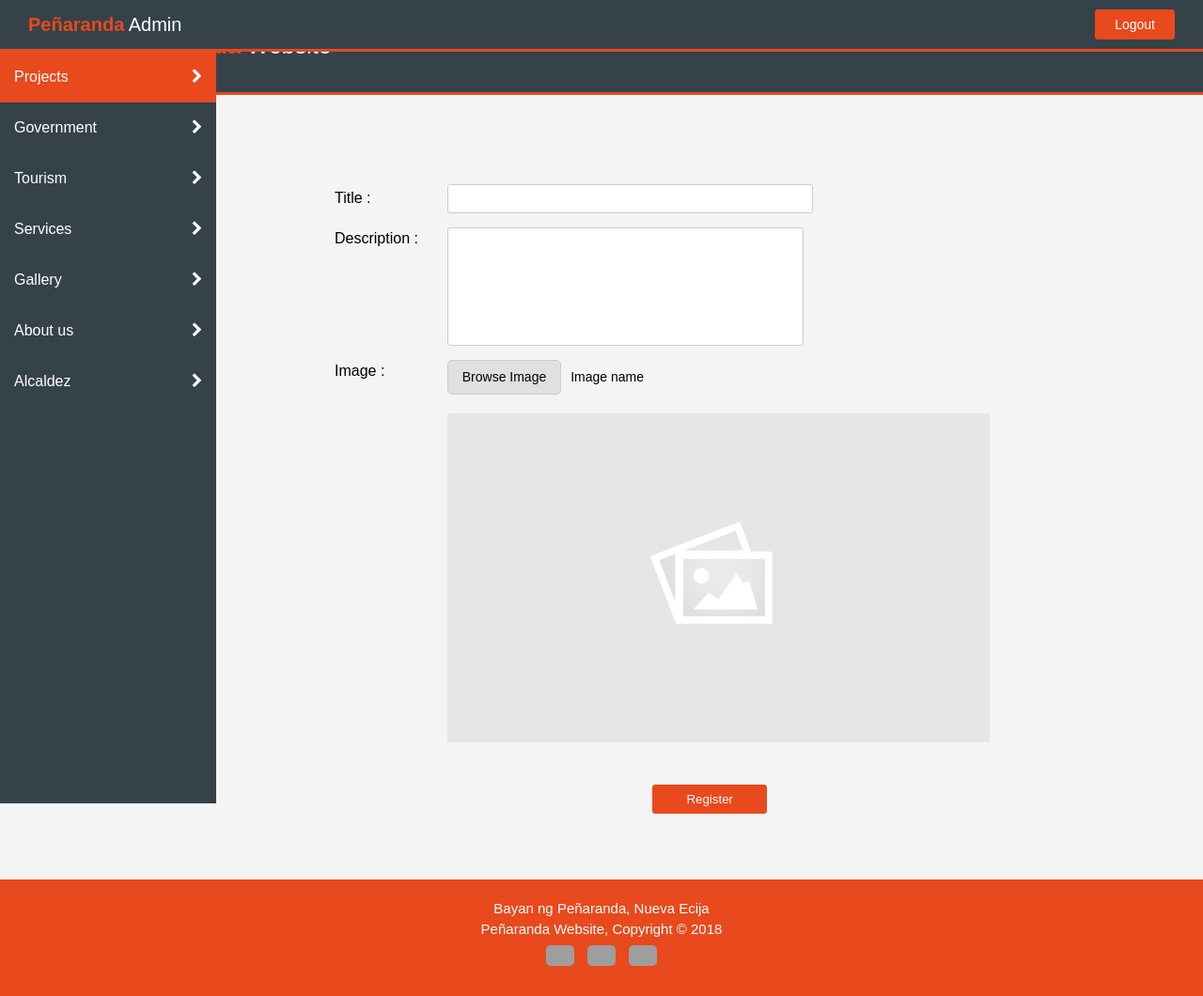
After one commit to obamenandro/Pe-aranda, a CakePHP app: the page made by app/View/Pages/admin_projects.ctp in a window 1280 px wide. The commit adds this page. Shown: the whole page at 94% size. Run offline with PHP 8.4 and a stand-in for CakePHP, Linux system fonts and the light colour scheme; the template is opened without the code that fills it, so the values that code supplies are empty; some libraries are stand-ins or nearby versions; grey boxes are pictures that could not be loaded.

Commit message:
add projects

```diff
--- a/app/Config/routes.php
+++ b/app/Config/routes.php
@@ -29,6 +29,7 @@
 	Router::connect('/about-us', array('controller' => 'pages', 'action' => 'display', 'about-us'));
 	Router::connect('/alcaldez', array('controller' => 'pages', 'action' => 'display', 'alcaldez'));
 	Router::connect('/admin/login', array('controller' => 'pages', 'action' => 'display', 'admin_login'));
+	Router::connect('/admin/projects', array('controller' => 'pages', 'action' => 'display', 'admin_projects'));
 /**
  * ...and connect the rest of 'Pages' controller's URLs.
  */
--- a/app/Controller/PagesController.php
+++ b/app/Controller/PagesController.php
@@ -93,4 +93,8 @@ class PagesController extends AppController {
 	public function admin_login() {
 
 	}
+
+	public function admin_projects() {
+
+	}
 }
--- a/app/View/Pages/admin_login.ctp
+++ b/app/View/Pages/admin_login.ctp
@@ -1,4 +1,5 @@
 <?php  $this->layout = false; ?>
+<?php echo $this->Html->css('/node_modules/font-awesome/css/font-awesome.min'); ?>
 <?php echo $this->Html->css('style'); ?>
 <title>
     <?php echo 'ADMIN LOGIN'; ?>
--- /dev/null
+++ b/app/View/Pages/admin_projects.ctp
@@ -0,0 +1,128 @@
+<?php  $this->layout = false; ?>
+<?php echo $this->Html->css('/node_modules/font-awesome/css/font-awesome.min'); ?>
+<?php echo $this->Html->css('style'); ?>
+
+<title>
+    <?php echo 'PROJECTS'; ?>
+</title>
+
+<header class="header-admin">
+    <div class="header-admin__logo">
+        <span class="header-admin__highlight">Peñaranda</span>
+        <span>Admin</span>
+    </div>
+    <div class="header-admin__logout">
+        <button class="header-admin__button">Logout</button
+    </div>
+</header>
+
+<aside class="admin-sidebar">
+    <nav class="admin-sidebar__navigation">
+        <ul class="admin-sidebar__list">
+            <li class="admin-sidebar__item">
+                <a href="/admin/projects" class="admin-sidebar__link  admin-sidebar__link--active">
+                    <div class="admin-sidebar__item-text">
+                        <span>Projects</span>
+                    </div>
+                    <div class="admin-sidebar__item-icon">
+                        <i class="fa fa-chevron-right"></i>
+                    </div>
+                </a>
+            </li>
+            <li class="admin-sidebar__item">
+                <a href="/admin/projects" class="admin-sidebar__link">
+                    <div class="admin-sidebar__item-text">
+                        <span>Government</span>
+                    </div>
+                    <div class="admin-sidebar__item-icon">
+                        <i class="fa fa-chevron-right"></i>
+                    </div>
+                </a>
+            </li>
+            <li class="admin-sidebar__item">
+                <a href="/admin/projects" class="admin-sidebar__link">
+                    <div class="admin-sidebar__item-text">
+                        <span>Tourism</span>
+                    </div>
+                    <div class="admin-sidebar__item-icon">
+                        <i class="fa fa-chevron-right"></i>
+                    </div>
+                </a>
+            </li>
+            <li class="admin-sidebar__item">
+                <a href="/admin/projects" class="admin-sidebar__link">
+                    <div class="admin-sidebar__item-text">
+                        <span>Services</span>
+                    </div>
+                    <div class="admin-sidebar__item-icon">
+                        <i class="fa fa-chevron-right"></i>
+                    </div>
+                </a>
+            </li>
+            <li class="admin-sidebar__item">
+                <a href="/admin/projects" class="admin-sidebar__link">
+                    <div class="admin-sidebar__item-text">
+                        <span>Gallery</span>
+                    </div>
+                    <div class="admin-sidebar__item-icon">
+                        <i class="fa fa-chevron-right"></i>
+                    </div>
+                </a>
+            </li>
+            <li class="admin-sidebar__item">
+                <a href="/admin/projects" class="admin-sidebar__link">
+                    <div class="admin-sidebar__item-text">
+                        <span>About us</span>
+                    </div>
+                    <div class="admin-sidebar__item-icon">
+                        <i class="fa fa-chevron-right"></i>
+                    </div>
+                </a>
+            </li>
+            <li class="admin-sidebar__item">
+                <a href="/admin/projects" class="admin-sidebar__link">
+                    <div class="admin-sidebar__item-text">
+                        <span>Alcaldez</span>
+                    </div>
+                    <div class="admin-sidebar__item-icon">
+                        <i class="fa fa-chevron-right"></i>
+                    </div>
+                </a>
+            </li>
+        </ul>
+    </nav>
+</aside>
+
+<div class="admin-form">
+    <form class="form-field">
+        <div class="form-field__list">
+            <label class="form-field__label">Title :</label>
+            <div class="form-field__input-wrapper">
+                <input type="text" class="form-field__input">
+            </div>
+        </div>
+        <div class="form-field__list form-field__list--textarea">
+            <label class="form-field__label">Description :</label>
+            <div class="form-field__input-wrapper">
+                <textarea class="form-field__textarea"></textarea>
+            </div>
+        </div>
+        <div class="form-field__list form-field__list--textarea">
+            <label class="form-field__label">Image :</label>
+            <div class="form-field__input-wrapper">
+                <input type="file" hidden id="input-file">
+                <a class="form-field__upload">Browse Image</a>
+                <span class="form-field__upload-text">Image name</span>
+                <div class="form-field__image-wrapper">
+                    <img src="/images/placeholder/placeholder.png" class="form-field__image">
+                </div>
+            </div>
+        </div>
+        <div class="form-field__button">
+            <input type="submit" value="Register" class="form-field__button-register">
+        </div>
+    </form
+
+</div>
+<?php echo $this->Html->script('jquery-3.1.0.min'); ?>
+<?php echo $this->Html->script('common'); ?>
--- a/app/webroot/css/style.css
+++ b/app/webroot/css/style.css
@@ -516,3 +516,131 @@ body {
 
 .form-login__list.form-login__list--error .form-login__input {
   border: 1px solid #E8491D; }
+
+.header-admin {
+  width: 100%;
+  font-size: 0;
+  padding: 10px 30px;
+  border-bottom: #e8491d 3px solid;
+  background-color: #35424a;
+  position: fixed;
+  top: 0;
+  left: 0;
+  box-sizing: border-box; }
+  .header-admin__logo {
+    font-size: 20px;
+    display: inline-block;
+    width: 50%;
+    vertical-align: middle;
+    color: #ffffff; }
+  .header-admin__logout {
+    display: inline-block;
+    width: 50%;
+    vertical-align: middle;
+    text-align: right; }
+  .header-admin__highlight {
+    color: #E8491D;
+    font-weight: 700; }
+  .header-admin__button {
+    display: inline-block;
+    background-color: #E8491D;
+    border-radius: 3px;
+    border: 1px solid #E8491D;
+    padding: 7px 20px;
+    color: #ffffff;
+    font-size: 14px; }
+
+.admin-sidebar {
+  width: 18%;
+  position: fixed;
+  top: 55px;
+  height: 100%;
+  background: #35424a;
+  left: 0;
+  box-sizing: border-box;
+  font-size: 0; }
+  .admin-sidebar__link {
+    color: #ffffff;
+    display: block;
+    text-decoration: none;
+    padding: 15px; }
+    .admin-sidebar__link:hover {
+      background: #E8491D; }
+  .admin-sidebar__item-text {
+    display: inline-block;
+    font-size: 16px;
+    width: 80%; }
+  .admin-sidebar__item-icon {
+    display: inline-block;
+    width: 20%;
+    font-size: 16px;
+    text-align: right; }
+
+.admin-sidebar__link.admin-sidebar__link--active {
+  background: #E8491D; }
+
+.admin-form {
+  margin: 55px 0 0 20%;
+  width: 78%; }
+
+.form-field {
+  padding: 40px 100px;
+  font-size: 0; }
+  .form-field__label {
+    display: inline-block;
+    width: 15%;
+    font-size: 16px;
+    vertical-align: middle; }
+  .form-field__input-wrapper {
+    display: inline-block;
+    width: 85%;
+    vertical-align: middle; }
+  .form-field__list {
+    display: block;
+    padding-bottom: 15px; }
+  .form-field__input {
+    border: 1px solid #cccccc;
+    border-radius: 3px;
+    width: 55%;
+    padding: 7px; }
+  .form-field__textarea {
+    display: block;
+    resize: none;
+    height: 120px;
+    border: 1px solid #cccccc;
+    border-radius: 3px;
+    width: 55%; }
+  .form-field__upload-text {
+    margin-left: 10px;
+    display: inline-block;
+    vertical-align: middle;
+    font-size: 14px; }
+  .form-field__upload {
+    display: inline-block;
+    vertical-align: middle;
+    border: 1px solid #cccccc;
+    padding: 7px 15px;
+    border-radius: 5px;
+    font-size: 14px;
+    background-color: #e2dfdf;
+    cursor: pointer; }
+  .form-field__image-wrapper {
+    width: 85%;
+    padding: 20px 0 0; }
+  .form-field__image {
+    width: 100%;
+    height: 350px;
+    object-fit: cover; }
+  .form-field__button {
+    padding: 30px;
+    text-align: center; }
+  .form-field__button-register {
+    padding: 7px 35px;
+    border: 1px solid #E8491D;
+    background-color: #E8491D;
+    border-radius: 3px;
+    color: #ffffff;
+    cursor: pointer; }
+
+.form-field__list.form-field__list--textarea .form-field__label {
+  vertical-align: top; }
--- /dev/null
+++ b/app/webroot/scss/components/_component.admin-form.scss
@@ -0,0 +1,4 @@
+.admin-form {
+    margin: 55px 0 0 20%;
+    width: 78%;
+}
--- /dev/null
+++ b/app/webroot/scss/components/_component.admin-sidebar.scss
@@ -0,0 +1,38 @@
+.admin-sidebar {
+    width: 18%;
+    position: fixed;
+    top: 55px;
+    height: 100%;
+    background: #35424a;
+    left: 0;
+    box-sizing: border-box;
+    font-size: 0;
+
+    &__link {
+        color: #ffffff;
+        display: block;
+        text-decoration: none;
+        padding: 15px;
+
+        &:hover {
+            background: #E8491D;
+        }
+    }
+
+    &__item-text {
+        display: inline-block;
+        font-size: 16px;
+        width: 80%;
+    }
+
+    &__item-icon {
+        display: inline-block;
+        width: 20%;
+        font-size: 16px;
+        text-align: right;
+    }
+}
+
+.admin-sidebar__link.admin-sidebar__link--active {
+    background: #E8491D;
+}
--- /dev/null
+++ b/app/webroot/scss/components/_component.form-field.scss
@@ -0,0 +1,87 @@
+.form-field {
+    padding: 40px 100px;
+    font-size: 0;
+
+    &__label {
+        display: inline-block;
+        width: 15%;
+        font-size: 16px;
+        vertical-align: middle;
+    }
+
+    &__input-wrapper {
+        display: inline-block;
+        width: 85%;
+        vertical-align: middle;
+    }
+
+    &__list {
+        display: block;
+        padding-bottom: 15px;
+    }
+
+    &__input {
+        border: 1px solid #cccccc;
+        border-radius: 3px;
+        width: 55%;
+        padding: 7px;
+    }
+
+    &__textarea {
+        display: block;
+        resize: none;
+        height: 120px;
+        border: 1px solid #cccccc;
+        border-radius: 3px;
+        width: 55%;
+    }
+
+    &__upload-text {
+        margin-left: 10px;
+        display: inline-block;
+        vertical-align: middle;
+        font-size: 14px;
+    }
+
+    &__upload {
+        display: inline-block;
+        vertical-align: middle;
+        border: 1px solid #cccccc;
+        padding: 7px 15px;
+        border-radius: 5px;
+        font-size: 14px;
+        background-color: #e2dfdf;
+        cursor: pointer;
+    }
+
+    &__image-wrapper {
+        width: 85%;
+        padding: 20px 0 0;
+    }
+
+    &__image {
+        width: 100%;
+        height: 350px;
+        object-fit: cover;
+    }
+
+    &__button {
+        padding: 30px;
+        text-align: center;
+    }
+
+    &__button-register {
+        padding: 7px 35px;
+        border: 1px solid #E8491D;
+        background-color: #E8491D;
+        border-radius: 3px;
+        color: #ffffff;
+        cursor: pointer;
+    }
+}
+
+.form-field__list.form-field__list--textarea {
+    .form-field__label {
+        vertical-align: top;
+    }
+}
--- /dev/null
+++ b/app/webroot/scss/components/_component.header-admin.scss
@@ -0,0 +1,41 @@
+.header-admin {
+    width: 100%;
+    font-size: 0;
+    padding: 10px 30px;
+    border-bottom: #e8491d 3px solid;
+    background-color: #35424a;
+    position: fixed;
+    top: 0;
+    left: 0;
+    box-sizing: border-box;
+
+    &__logo {
+        font-size: 20px;
+        display: inline-block;
+        width: 50%;
+        vertical-align: middle;
+        color: #ffffff;
+    }
+
+    &__logout {
+        display: inline-block;
+        width: 50%;
+        vertical-align: middle;
+        text-align: right;
+    }
+
+    &__highlight {
+        color: #E8491D;
+        font-weight: 700;
+    }
+
+    &__button {
+        display: inline-block;
+        background-color: #E8491D;
+        border-radius: 3px;
+        border: 1px solid #E8491D;
+        padding: 7px 20px;
+        color: #ffffff;
+        font-size: 14px;
+    }
+}
--- a/app/webroot/scss/style.scss
+++ b/app/webroot/scss/style.scss
@@ -14,3 +14,7 @@
 @import 'components/component.gototop';
 @import 'components/component.login';
 @import 'components/component.form-login';
+@import 'components/component.header-admin';
+@import 'components/component.admin-sidebar';
+@import 'components/component.admin-form';
+@import 'components/component.form-field';
```
Also changed, not shown: app/webroot/js/common.js (+25 -0 lines), app/webroot/images/placeholder/placeholder.png (added).
